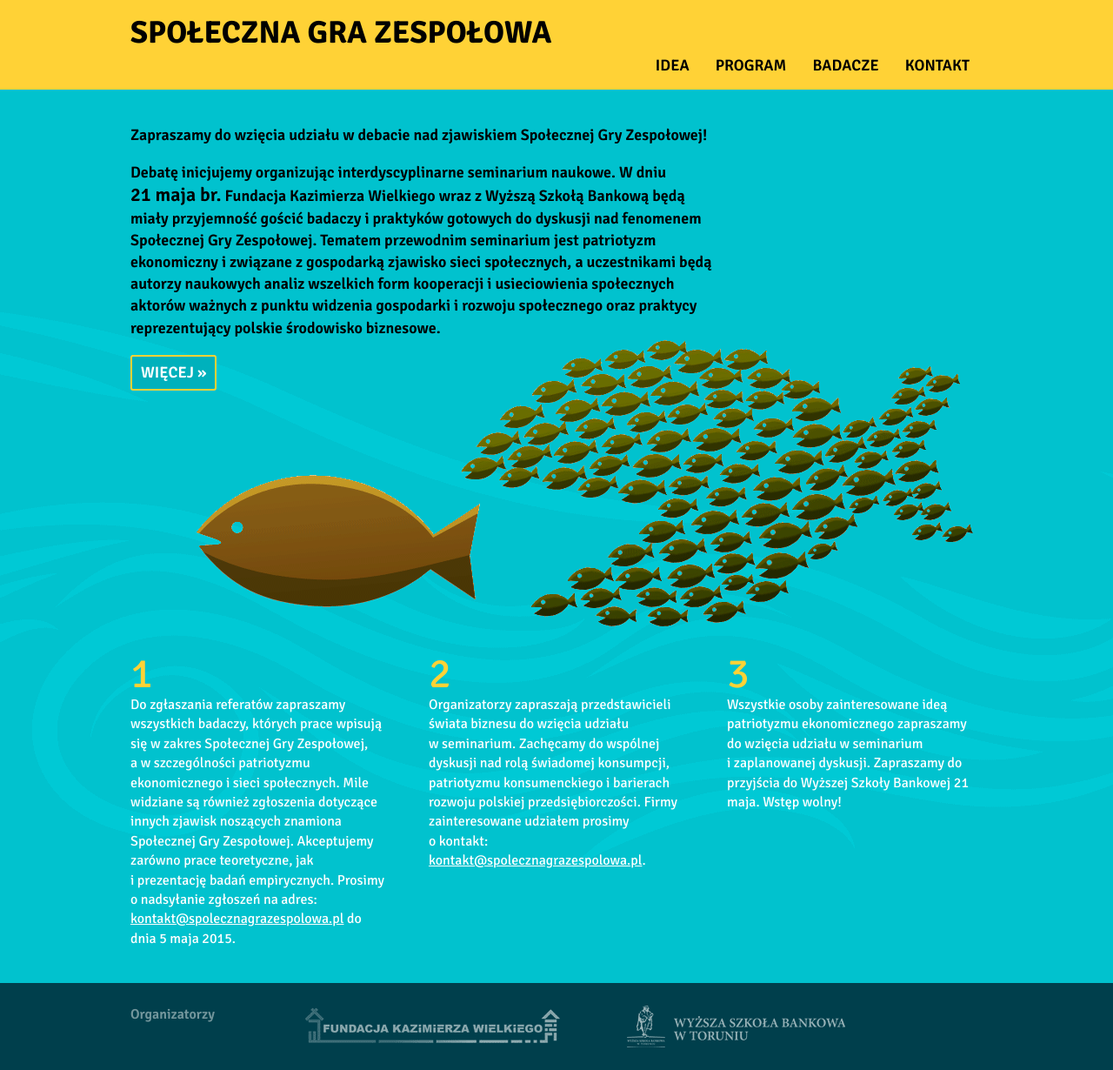
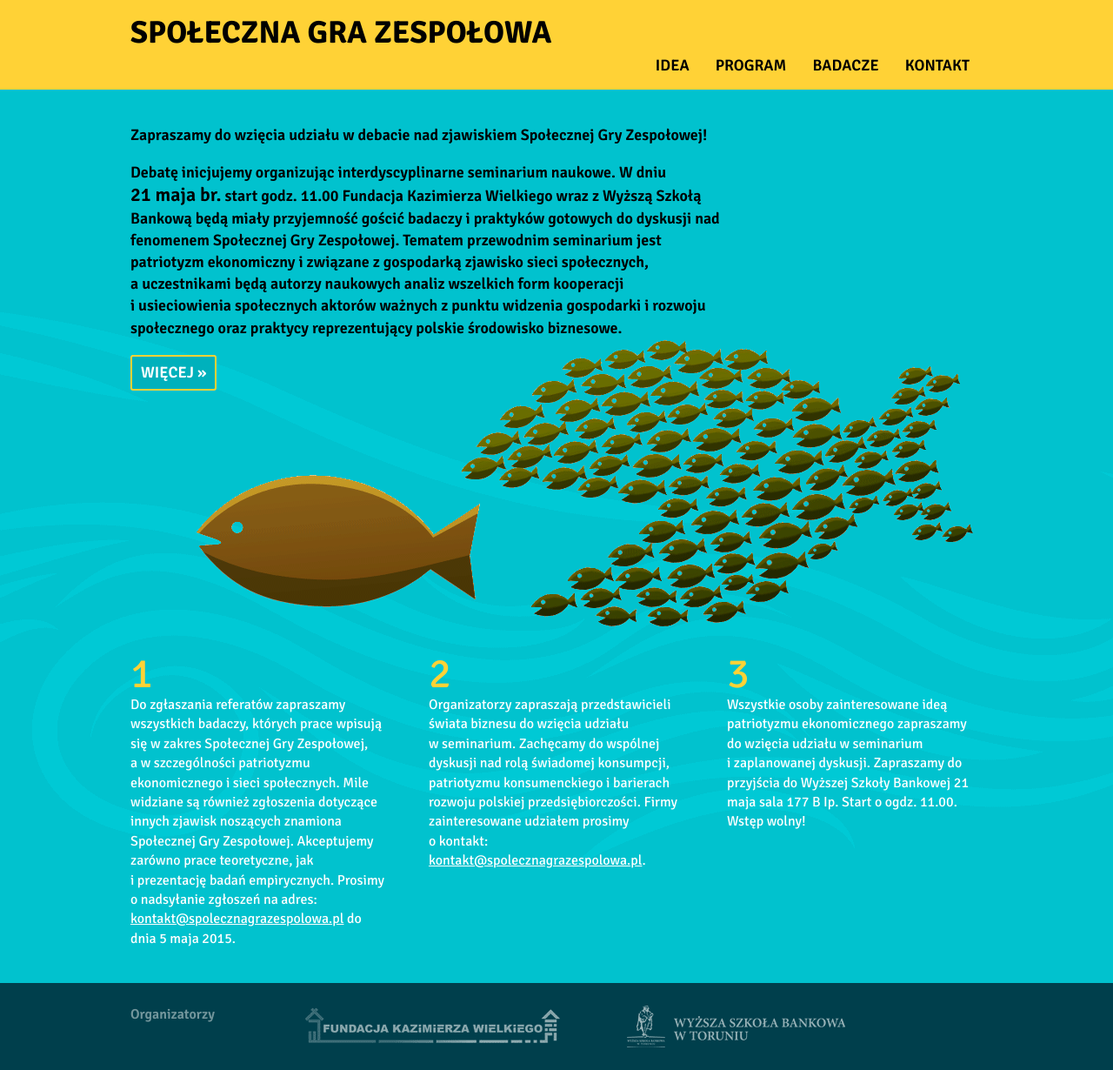
Before and after one commit to kooperatywa/spoleczna-gra-zespolowa, a Jekyll site: the page built from index.html, in a window 1280 px wide. Shown: the whole page at 87% size. Built offline with Jekyll 4.4.1, drawn with Linux system fonts in a browser that asks for light colours; nearby versions of some CDN libraries.

Commit message:
Update index.html

```diff
--- a/index.html
+++ b/index.html
@@ -4,13 +4,13 @@
 ---
 <div class="intro">
 	<p>Zapraszamy do wzięcia udziału w debacie nad zjawiskiem Społecznej Gry Zespołowej!</p>
-	<p>Debatę inicjujemy organizując interdyscyplinarne seminarium naukowe. W dniu <span class="wieksze">21&nbsp;maja&nbsp;br.</span> Fundacja Kazimierza Wielkiego wraz z Wyższą Szkołą Bankową będą miały przyjemność gościć badaczy i praktyków gotowych do dyskusji nad fenomenem Społecznej Gry Zespołowej. Tematem przewodnim seminarium jest patriotyzm ekonomiczny i związane z gospodarką zjawisko sieci społecznych, a uczestnikami będą autorzy naukowych analiz wszelkich form kooperacji i usieciowienia społecznych aktorów ważnych z punktu widzenia gospodarki i rozwoju społecznego oraz praktycy reprezentujący polskie środowisko biznesowe.</p>
-	<a href="/idea/" class="btn">Więcej&nbsp;»</a>
+ <p>Debatę inicjujemy organizując interdyscyplinarne seminarium naukowe. W dniu <span class="wieksze">21&nbsp;maja&nbsp;br.</span> start godz. 11.00 Fundacja Kazimierza Wielkiego wraz z Wyższą Szkołą Bankową będą miały przyjemność gościć badaczy i praktyków gotowych do dyskusji nad fenomenem Społecznej Gry Zespołowej. Tematem przewodnim seminarium jest patriotyzm ekonomiczny i związane z gospodarką zjawisko sieci społecznych, a uczestnikami będą autorzy naukowych analiz wszelkich form kooperacji i usieciowienia społecznych aktorów ważnych z punktu widzenia gospodarki i rozwoju społecznego oraz praktycy reprezentujący polskie środowisko biznesowe.</p>
+ <a href                                                                                   ="/idea/" class="btn">Więcej&nbsp;»</a>
 </div>
 <img class="ryby" src="/img/ryby.png" alt="W kupie siła!">
 <div class="punkty">
 	<div><span class="cyfra">1 </span>Do zgłaszania referatów zapraszamy wszystkich badaczy, których prace wpisują się w zakres Społecznej Gry Zespołowej, a w szczególności patriotyzmu ekonomicznego i sieci społecznych. Mile widziane są również zgłoszenia dotyczące innych zjawisk noszących znamiona Społecznej Gry Zespołowej. Akceptujemy zarówno prace teoretyczne, jak i prezentację badań empirycznych. Prosimy o nadsyłanie zgłoszeń na adres: <a href="&#x6d;&#97;&#x69;&#000108;&#x74;&#000111;&#x3a;&#x6b;&#x6f;&#000110;&#x74;&#x61;&#x6b;&#x74;&#00064;&#115;&#x70;&#000111;&#x6c;&#x65;&#x63;&#x7a;&#000110;&#97;&#x67;&#000114;&#x61;&#x7a;&#101;&#000115;&#000112;&#x6f;&#108;&#111;&#000119;&#97;&#x2e;&#112;&#108;">&#000107;&#x6f;&#x6e;&#000116;&#x61;&#x6b;&#116;&#64;&#x73;&#112;&#000111;&#x6c;&#000101;&#x63;&#122;&#000110;&#97;&#000103;&#114;&#x61;&#x7a;&#101;&#x73;&#112;&#x6f;&#x6c;&#x6f;&#x77;&#97;&#00046;&#x70;&#108;</a> do dnia 5 maja 2015.</div>
 	<div><span class="cyfra">2 </span>Organizatorzy zapraszają przedstawicieli świata biznesu do wzięcia udziału w seminarium. Zachęcamy do wspólnej dyskusji nad rolą świadomej konsumpcji, patriotyzmu konsumenckiego i barierach rozwoju polskiej przedsiębiorczości. Firmy zainteresowane udziałem prosimy o kontakt: <a href="&#x6d;&#97;&#x69;&#000108;&#x74;&#000111;&#x3a;&#x6b;&#x6f;&#000110;&#x74;&#x61;&#x6b;&#x74;&#00064;&#115;&#x70;&#000111;&#x6c;&#x65;&#x63;&#x7a;&#000110;&#97;&#x67;&#000114;&#x61;&#x7a;&#101;&#000115;&#000112;&#x6f;&#108;&#111;&#000119;&#97;&#x2e;&#112;&#108;">&#000107;&#x6f;&#x6e;&#000116;&#x61;&#x6b;&#116;&#64;&#x73;&#112;&#000111;&#x6c;&#000101;&#x63;&#122;&#000110;&#97;&#000103;&#114;&#x61;&#x7a;&#101;&#x73;&#112;&#x6f;&#x6c;&#x6f;&#x77;&#97;&#00046;&#x70;&#108;</a>.
 </div>
-	<div><span class="cyfra">3 </span>Wszystkie osoby zainteresowane ideą patriotyzmu ekonomicznego zapraszamy do wzięcia udziału w seminarium i zaplanowanej dyskusji. Zapraszamy do przyjścia do Wyższej Szkoły Bankowej 21 maja. Wstęp wolny!</div>
+	<div><span class="cyfra">3 </span>Wszystkie osoby zainteresowane ideą patriotyzmu ekonomicznego zapraszamy do wzięcia udziału w seminarium i zaplanowanej dyskusji. Zapraszamy do przyjścia do Wyższej Szkoły Bankowej 21 maja sala 177 B Ip. Start o ogdz. 11.00. Wstęp wolny!</div>
 </div>
```
